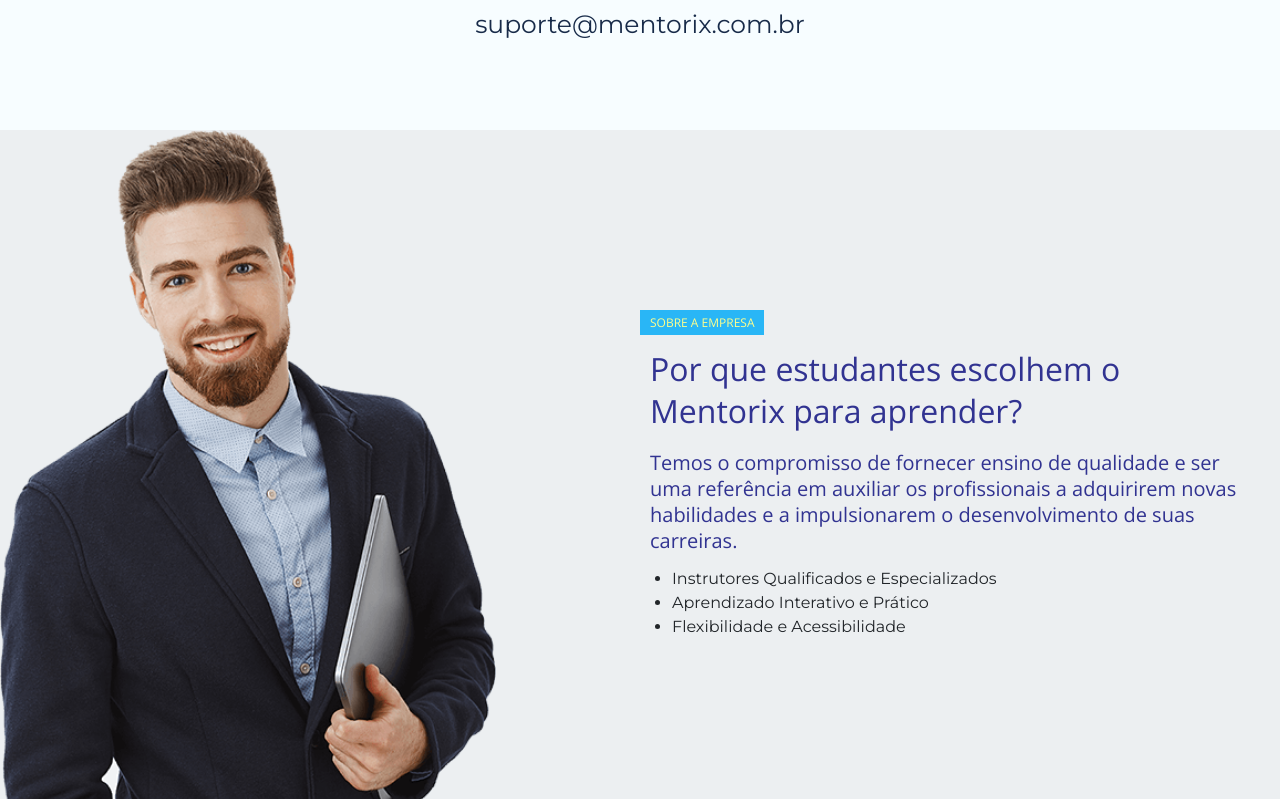
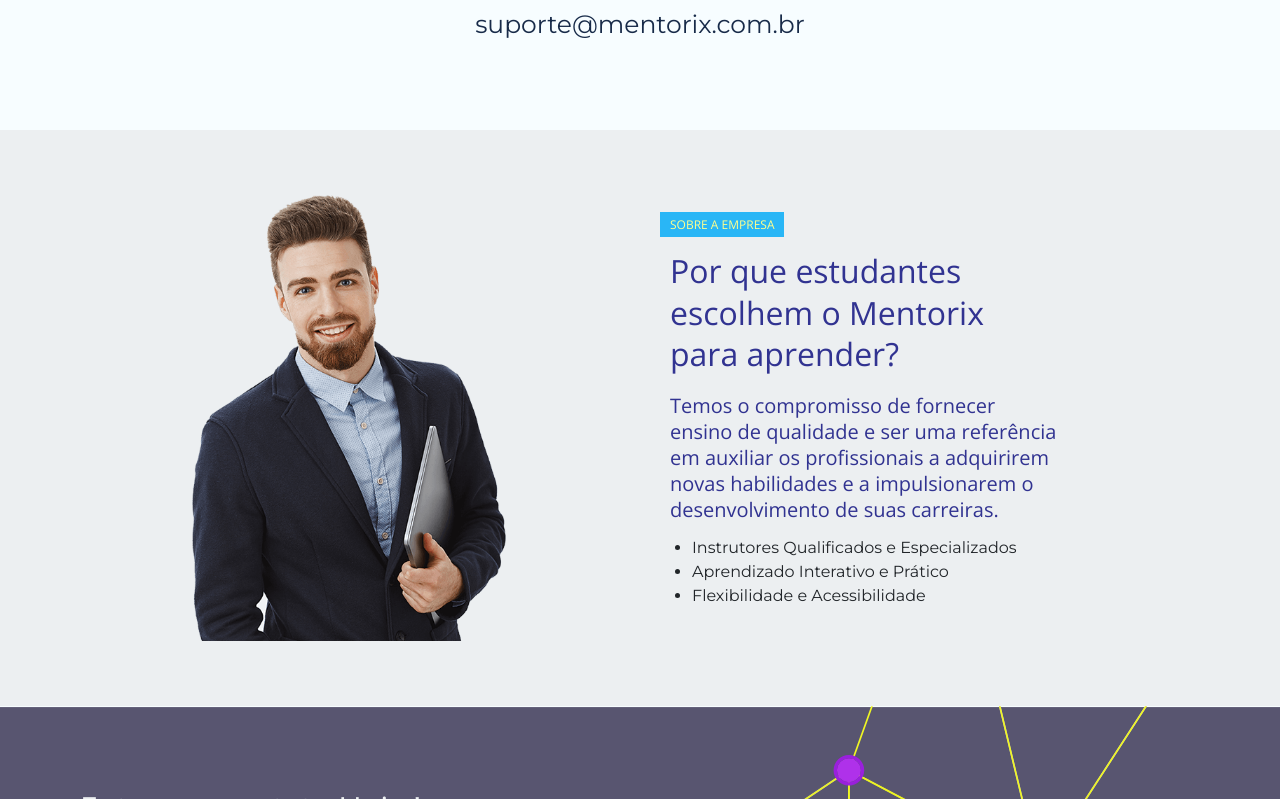
Before and after one commit to devtaw/react-frontend-mentorix, a React (Vite) app: page / in a window 1280 px wide. Shown: the part 721-1520 px from the top of the page. Built offline with nearby package versions, Linux system fonts and the light colour scheme.

Commit message:
:lipstick: feat: ajustes na home, section about

```diff
--- a/src/pages/Home/SectionAbout/SectionAbout.jsx
+++ b/src/pages/Home/SectionAbout/SectionAbout.jsx
@@ -1,37 +1,29 @@
 import React from "react";
 import sectionAboutImg from "../../../assets/img/section-about.png";
-import {
-  AboutSection,
-  ImageContainer,
-  TextContainer,
-} from "./SectionAbout.styled.js";
+import { AboutSection, ImageContainer, TextContainer, Container } from "./SectionAbout.styled.js";
 import { TextH1, TextH3, TextH6 } from "../../../common/typography.js"; // Certifique-se de importar TextH6
 
 function SectionAbout() {
   return (
     <AboutSection id="about">
+      <Container>
         <ImageContainer>
-        <img
-          src={sectionAboutImg}
-          alt="Imagem de uma Homem sorrindo com um notebook na mão."
-        />
+          <img src={sectionAboutImg} alt="Imagem de uma Homem sorrindo com um notebook na mão." />
         </ImageContainer>
         <TextContainer>
           <TextH6>SOBRE A EMPRESA</TextH6>
           <TextH1>Por que estudantes escolhem o Mentorix para aprender?</TextH1>
           <TextH3>
-          Temos o compromisso de fornecer ensino de qualidade e ser uma
-          referência em auxiliar os profissionais a adquirirem novas habilidades
-          e a impulsionarem o desenvolvimento de suas carreiras.
+            Temos o compromisso de fornecer ensino de qualidade e ser uma referência em auxiliar os profissionais a
+            adquirirem novas habilidades e a impulsionarem o desenvolvimento de suas carreiras.
           </TextH3>
           <ul className="minha-lista">
-          <li className="item-lista">
-            Instrutores Qualificados e Especializados
-          </li>
+            <li className="item-lista">Instrutores Qualificados e Especializados</li>
             <li className="item-lista">Aprendizado Interativo e Prático</li>
             <li className="item-lista">Flexibilidade e Acessibilidade</li>
           </ul>
         </TextContainer>
+      </Container>
     </AboutSection>
   );
 }
--- a/src/pages/Home/SectionAbout/SectionAbout.styled.js
+++ b/src/pages/Home/SectionAbout/SectionAbout.styled.js
@@ -1,4 +1,12 @@
 import styled from "styled-components";
+import { ContentContainer } from "../../../common/ContentContainer.styled";
+
+export const Container = styled(ContentContainer)`
+  display: flex;
+  align-items: center;
+  justify-content: space-between;
+  padding: 62px 0;
+`;
 
 export const AboutSection = styled.div`
   display: flex;
@@ -37,42 +45,8 @@ export const TextContainer = styled.div`
   }
 `;
 export const ImageContainer = styled.div`
-  flex: 1;
   img {
-    width: 80%;
-    max-width: 80%;
+    width: 70%;
+    max-width: 70%;
   }
 `;
-
-// import styled from "styled-components";
-
-// export const AboutSection = styled.section`
-//   display: flex;
-
-//   flex-direction: column;
-//   justify-content: space-between;
-//   color: ${(p) => p.theme["blue-gray-500"]};
-//   padding: 50px;
-
-//   h2 {
-//     color: ${(p) => p.theme["secondary-400"]};
-//     line-height: normal;
-//     letter-spacing: -0.48px;
-//   }
-
-//   h1 {
-//     color: ${(p) => p.theme["secondary-400"]};
-//     line-height: normal;
-//     letter-spacing: -0.48px;
-//   }
-// `;
-
-// export const ImageContainer = styled.div`
-//   justify-content: flex-end;
-//   flex: 1;
-
-//   img {
-//     max-width: 100%;
-//     height: auto;
-//   }
-// `;
```
Lines whose indentation alone changed are shown as unchanged.
